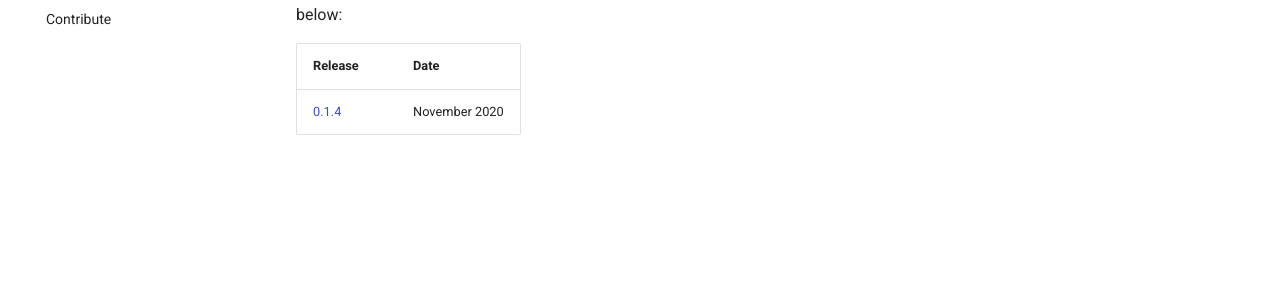
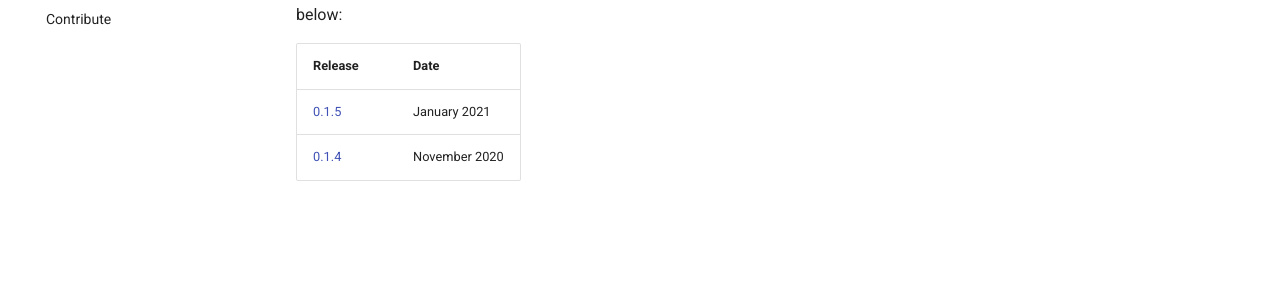
Before and after one commit to inventree/inventree-docs, an MkDocs documentation site: the page built from docs/releases/new.md, in a window 1280 px wide. Shown: the part 221-517 px from the top of the page. Built offline with MkDocs 1.6.1 and Material for MkDocs 9.7.7, drawn with Linux system fonts in a browser that asks for light colours; a script that is not in the unit is left out; comment, search, counter and statistics services are not loaded.

Commit message:
Update new.md
Add link for new release

```diff
--- a/docs/releases/new.md
+++ b/docs/releases/new.md
@@ -8,4 +8,5 @@ For information on the latest and greatest InvenTree features, refer to the rele
 
 | Release | Date |
 | ------- | ---- |
+| [0.1.5](../0.1.5) | January 2021 |
 | [0.1.4](../0.1.4) | November 2020 |
```
